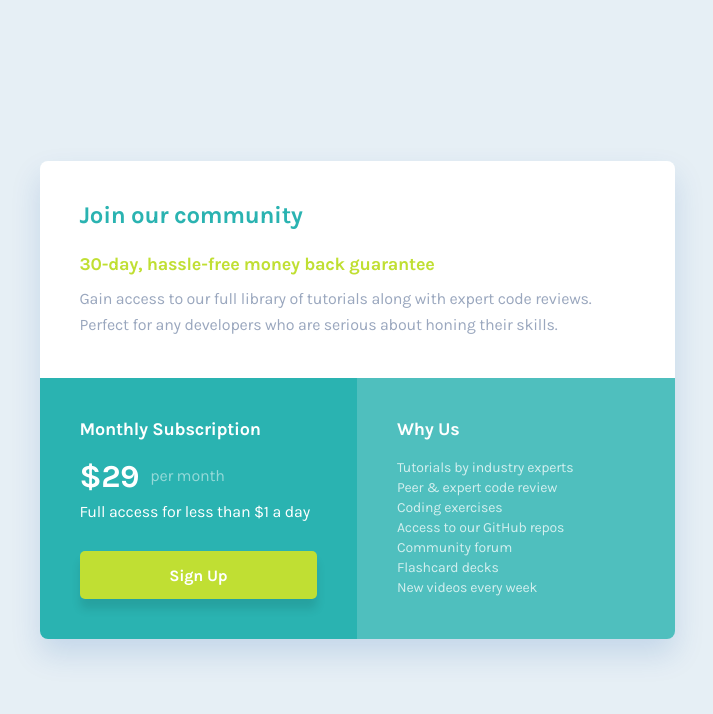
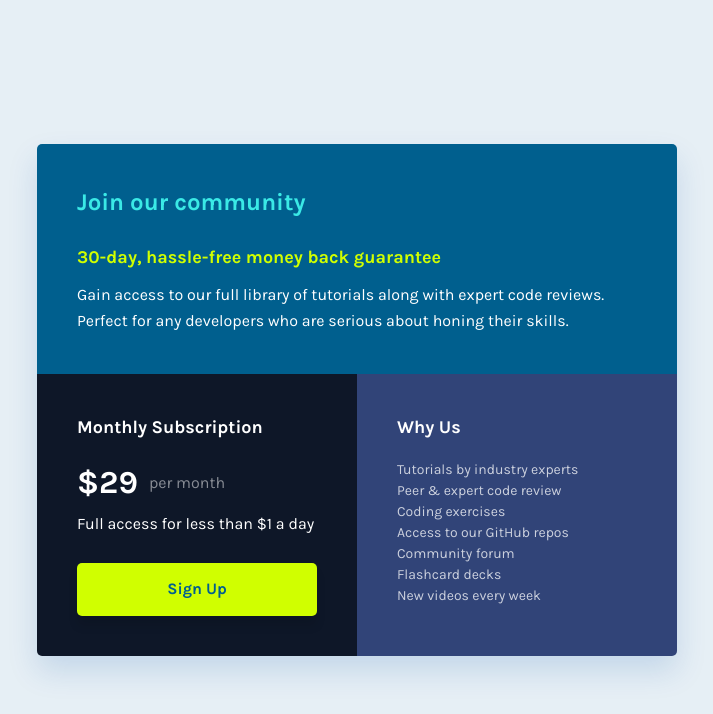
Before and after one commit to ldgni/single-price-grid-component, a plain HTML site: page index.html in a window 1280 px wide. Shown: the whole page, without its empty margins (283-996 px from the left). Drawn offline with Linux system fonts and the light colour scheme.

Commit message:
Refactor and simplify code base

```diff
--- /dev/null
+++ b/css/reset.css
@@ -0,0 +1,62 @@
+/* 1. Use a more-intuitive box-sizing model. */
+
+*,
+*::before,
+*::after {
+  box-sizing: border-box;
+}
+
+/* 2. Remove default margin */
+
+* {
+  margin: 0;
+}
+
+/*
+  3. Add accessible line-height
+  4. Improve text rendering
+*/
+
+body {
+  line-height: 1.5;
+  -webkit-font-smoothing: antialiased;
+}
+
+/* 5. Improve media defaults */
+
+img,
+picture,
+video,
+canvas,
+svg {
+  display: block;
+  max-width: 100%;
+}
+
+/* 6. Remove built-in form typography styles */
+
+input,
+button,
+textarea,
+select {
+  font: inherit;
+}
+
+/* 7. Avoid text overflows */
+
+p,
+h1,
+h2,
+h3,
+h4,
+h5,
+h6 {
+  overflow-wrap: break-word;
+}
+
+/* 8. Create a root stacking context */
+
+#root,
+#__next {
+  isolation: isolate;
+}
--- a/css/style.css
+++ b/css/style.css
@@ -1,215 +1,169 @@
-:root {
-  --clr-bg: #e6eff5;
-  --clr-primary: #fff;
-  --clr-secondary: #2ab3b1;
-  --clr-tertiary: #c0df33;
-
-  --ff-primary: "Karla", sans-serif;
-  --fs-base: 0.875rem;
-  --fw-base: 400;
-}
-
-/* FONTS */
-
-@font-face {
-  font-family: "Karla";
-  src: url("../assets/fonts/Karla-Regular.woff2") format("woff2"),
-    url("../assets/fonts/Karla-Regular.woff") format("woff");
-  font-weight: 400;
-  font-style: normal;
-  font-display: swap;
-}
-
-@font-face {
-  font-family: "Karla";
-  src: url("../assets/fonts/Karla-Bold.woff2") format("woff2"),
-    url("../assets/fonts/Karla-Bold.woff") format("woff");
-  font-weight: 700;
-  font-style: normal;
-  font-display: swap;
-}
-
-/* RESET */
-
-* {
-  margin: 0;
-  padding: 0;
-  box-sizing: border-box;
-}
-
-body {
-  -webkit-font-smoothing: antialiased;
-}
-
-img {
-  display: block;
-  max-width: 100%;
-}
-
-button {
-  font: inherit;
-}
-
-ul {
-  list-style: none;
-}
-
 /* GENERAL */
 
 body {
-  background-color: var(--clr-bg);
-  font-family: var(--ff-primary);
-  font-size: var(--fs-base);
-  font-weight: var(--fw-base);
-  color: var(--clr-primary);
-  padding: 4.2rem 2rem;
+  background-color: #e6eff5;
+  color: #fff;
+  font-family: "Karla", sans-serif;
+  font-size: 0.875rem;
   display: grid;
   place-content: center;
   min-height: 100vh;
 }
 
+/* UTILITY */
+
+.visually-hidden:not(:focus):not(:active) {
+  position: absolute;
+  white-space: nowrap;
+  overflow: hidden;
+  clip: rect(0 0 0 0);
+  clip-path: inset(50%);
+  height: 1px;
+  width: 1px;
+}
+
 /* MAIN */
 
 main {
-  border-radius: 0.5rem;
+  border-radius: 0.3125rem;
   overflow: hidden;
   box-shadow: 0px 15px 30px 0px rgba(0, 81, 171, 0.15);
-  max-width: 39.6875rem;
+  max-width: 40rem;
+  margin: 4.2rem 2rem;
 }
 
-/* INTRO */
+@media (min-width: 40rem) {
+  main {
+    display: grid;
+    grid-template-columns: 1fr 1fr;
+  }
+}
+
+/* MAIN INTRO */
 
 .main__intro {
-  background-color: var(--clr-primary);
+  background-color: #005f8e;
   padding: 1.75rem 1.5rem 2rem 1.5rem;
 }
 
+@media (min-width: 40rem) {
+  .main__intro {
+    grid-column: span 2;
+    padding: 2.5rem;
+  }
+}
+
 .intro__title {
-  color: var(--clr-secondary);
+  color: #3ae9e6;
   font-size: 1.25rem;
-  letter-spacing: -0.01563rem;
   margin-bottom: 1.5rem;
 }
 
+@media (min-width: 40rem) {
+  .intro__title {
+    font-size: 1.5rem;
+  }
+}
+
 .intro__subtitle {
-  color: var(--clr-tertiary);
+  color: #d0ff00;
   font-size: 0.9375rem;
-  line-height: 1.25rem;
-  letter-spacing: -0.01169rem;
   margin-bottom: 1rem;
 }
 
-.intro__text {
-  color: #9aa7be;
-  line-height: 1.625rem;
-  letter-spacing: -0.01094rem;
+@media (min-width: 40rem) {
+  .intro__subtitle {
+    font-size: 1.125rem;
+    margin-bottom: 0.69rem;
+  }
 }
 
-/* PLAN */
+.intro__text {
+  color: #ffffff;
+  line-height: 1.625rem;
+}
+
+@media (min-width: 40rem) {
+  .intro__text {
+    font-size: 1rem;
+  }
+}
+
+/* MAIN PLAN */
 
 .main__plan {
+  background-color: #0e1728;
   padding: 1.5rem;
-  background-color: var(--clr-secondary);
+}
+
+@media (min-width: 40rem) {
+  .main__plan {
+    padding: 2.5rem;
+  }
 }
 
 .plan__title {
   font-size: 1.125rem;
-  letter-spacing: -0.01406rem;
-  margin-bottom: 1.13rem;
+  margin-bottom: 1.12rem;
 }
 
 .plan__fee {
   display: flex;
+  align-items: center;
   gap: 0.69rem;
-  align-items: center;
   margin-bottom: 0.25rem;
 }
 
 .fee__price {
   font-size: 2rem;
   font-weight: 700;
-  letter-spacing: -0.025rem;
 }
 
 .fee__recurrence {
   font-size: 1rem;
   line-height: 1.625rem;
-  letter-spacing: -0.0125rem;
   opacity: 0.5;
 }
 
-.plan__desc {
+.plan__description {
   font-size: 1rem;
   line-height: 1.625rem;
-  letter-spacing: -0.0125rem;
-  margin-bottom: 1.63rem;
+  margin-bottom: 1.62rem;
 }
 
 .plan__btn {
-  background-color: var(--clr-tertiary);
-  color: var(--clr-primary);
-  border-radius: 0.3125rem;
-  border: none;
-  box-shadow: 0px 10px 10px 0px rgba(0, 0, 0, 0.1);
+  background-color: #d0ff00;
+  color: #005f8e;
   font-size: 1rem;
   font-weight: 700;
-  letter-spacing: -0.0125rem;
+  border: none;
+  border-radius: 0.3125rem;
+  box-shadow: 0px 10px 10px 0px rgba(0, 0, 0, 0.1);
+  padding: 0.91rem 0;
   width: 100%;
-  padding: 0.91rem;
   cursor: pointer;
 }
 
-/* ABOUT */
+/* MAIN ABOUT */
 
 .main__about {
+  background-color: #041959cc;
   padding: 1.5rem;
-  background-color: rgba(42, 179, 177, 0.8);
+}
+
+@media (min-width: 40rem) {
+  .main__about {
+    padding: 2.5rem;
+  }
 }
 
 .about__title {
   font-size: 1.125rem;
-  letter-spacing: -0.01406rem;
   margin-bottom: 1.12rem;
 }
 
 .about__list {
-  line-height: 1.25rem;
-  letter-spacing: -0.01094rem;
+  list-style: none;
   opacity: 0.75;
+  padding: 0;
 }
-
-/* MEDIA QUERIES */
-
-@media (min-width: 40rem) {
-  main {
-    display: grid;
-    grid-template-columns: repeat(2, minmax(0, 1fr));
-  }
-
-  .main__intro {
-    grid-column: span 2 / span 2;
-    padding: 2.5rem;
-  }
-
-  .intro__title {
-    font-size: 1.5rem;
-    letter-spacing: -0.01875rem;
-  }
-
-  .intro__subtitle {
-    font-size: 1.125rem;
-    letter-spacing: -0.01406rem;
-    margin-bottom: 0.69rem;
-    line-height: normal;
-  }
-
-  .intro__text {
-    font-size: 1rem;
-    letter-spacing: -0.0125rem;
-  }
-
-  .main__plan,
-  .main__about {
-    padding: 2.5rem;
-  }
-}
--- a/index.html
+++ b/index.html
@@ -5,16 +5,24 @@
     <meta name="viewport" content="width=device-width, initial-scale=1.0" />
     <meta name="description" content="Single Price Grid Component" />
     <link rel="shortcut icon" href="favicon.ico" type="image/x-icon" />
+    <link rel="preconnect" href="https://fonts.googleapis.com" />
+    <link rel="preconnect" href="https://fonts.gstatic.com" crossorigin />
+    <link
+      href="https://fonts.googleapis.com/css2?family=Karla:wght@400;700&display=swap"
+      rel="stylesheet"
+    />
+    <link rel="stylesheet" href="css/reset.css" />
     <link rel="stylesheet" href="css/style.css" />
     <title>Single Price Grid Component</title>
   </head>
   <body>
     <main>
+      <h1 class="visually-hidden">Single Price Grid Component</h1>
       <div class="main__intro">
-        <h1 class="intro__title">Join our community</h1>
-        <h2 class="intro__subtitle">
+        <h2 class="intro__title">Join our community</h2>
+        <h3 class="intro__subtitle">
           30-day, hassle-free money back guarantee
-        </h2>
+        </h3>
         <p class="intro__text">
           Gain access to our full library of tutorials along with expert code
           reviews. Perfect for any developers who are serious about honing their
@@ -23,23 +31,23 @@
       </div>
       <div class="main__plan">
         <h2 class="plan__title">Monthly Subscription</h2>
-        <div class="plan__fee">
+        <p class="plan__fee">
           <span class="fee__price">$29</span>
           <span class="fee__recurrence">per month</span>
-        </div>
-        <p class="plan__desc">Full access for less than $1 a day</p>
+        </p>
+        <p class="plan__description">Full access for less than $1 a day</p>
         <button class="plan__btn">Sign Up</button>
       </div>
       <div class="main__about">
         <h2 class="about__title">Why Us</h2>
-        <ul class="about__list">
-          <li>Tutorials by industry experts</li>
-          <li>Peer & expert code review</li>
-          <li>Coding exercises</li>
-          <li>Access to our GitHub repos</li>
-          <li>Community forum</li>
-          <li>Flashcard decks</li>
-          <li>New videos every week</li>
+        <ul class="about__list" role="list">
+          <li role="listitem">Tutorials by industry experts</li>
+          <li role="listitem">Peer & expert code review</li>
+          <li role="listitem">Coding exercises</li>
+          <li role="listitem">Access to our GitHub repos</li>
+          <li role="listitem">Community forum</li>
+          <li role="listitem">Flashcard decks</li>
+          <li role="listitem">New videos every week</li>
         </ul>
       </div>
     </main>
```
Also changed, not shown: assets/fonts/Karla-Bold.woff (deleted), assets/fonts/Karla-Bold.woff2 (deleted), assets/fonts/Karla-Regular.woff (deleted), assets/fonts/Karla-Regular.woff2 (deleted), images/design-preview.jpg (renamed from assets/images/design-preview.jpg), images/fm-logo.svg (renamed from assets/images/frontendmentor-logo.svg), 1 other file.
